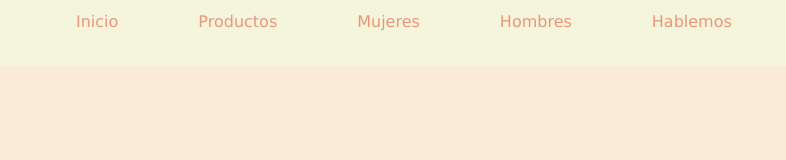
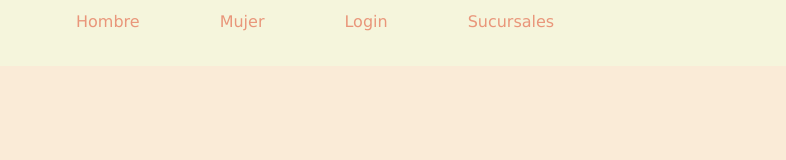
Before and after one commit to vanina23/Argentina-Proyecto-Final, a plain HTML site: page index.html in a window 1280 px wide. Shown: the full height of the page, 140-926 px from the left. Drawn offline with Linux system fonts and the light colour scheme.

Commit message:
prueba de modifiacion del index

```diff
--- a/index.html
+++ b/index.html
@@ -12,7 +12,15 @@
         <div class="menu">
             <img src="img\clothing_logo_6.png" alt="">
          <nav>
-             <ul>
+            <ul>
+
+                <li><a href="../tp-Intro/pages/hombre.html">Hombre</a></li>
+                <li><a href="../tp-Intro/pages/mujer.html">Mujer</a></li>
+                <li> <a href="../tp-Intro/pages/login.html">Login</a></li>
+                <li><a href="../tp-Intro/pages/sucursales.html">Sucursales</a></li>
+
+              </ul>
+             <!--      <ul>
                 <li><a href="http://">Inicio</a></li>
                 <li><a href="http://">Productos</a> </li>
                <li><a href="http://">Mujeres</a></li>
@@ -20,7 +28,7 @@
 
                <li><a href="http://">Hablemos</a></li>
 
-             </ul>
+             </ul> -->
             </nav>
         </div>
 
```
